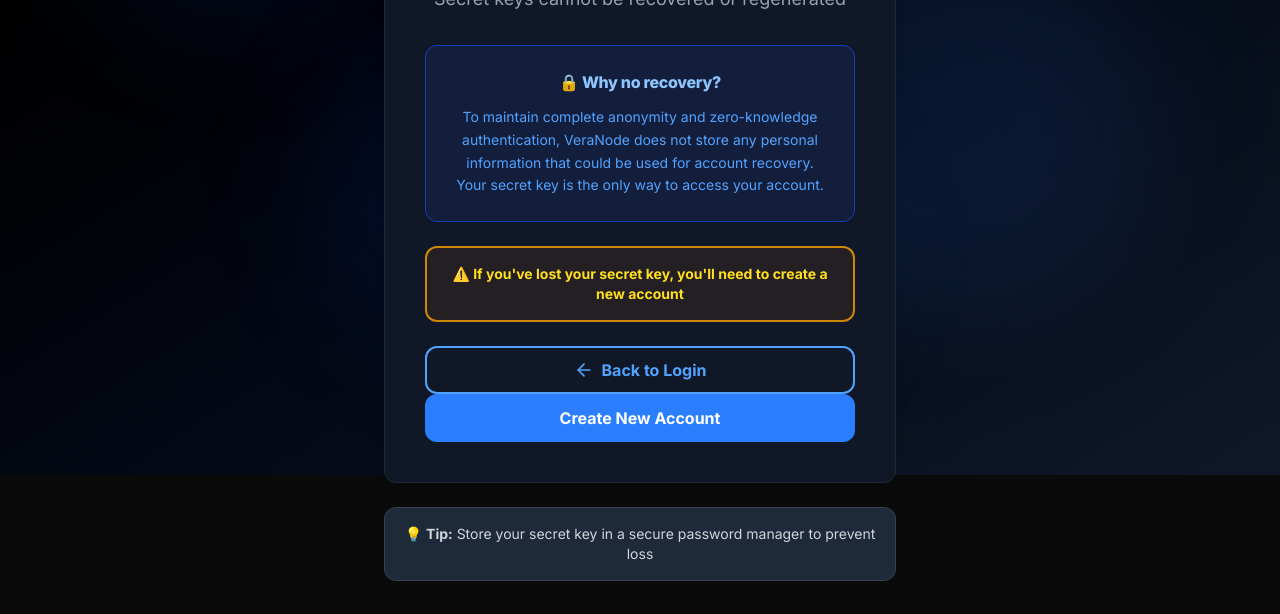
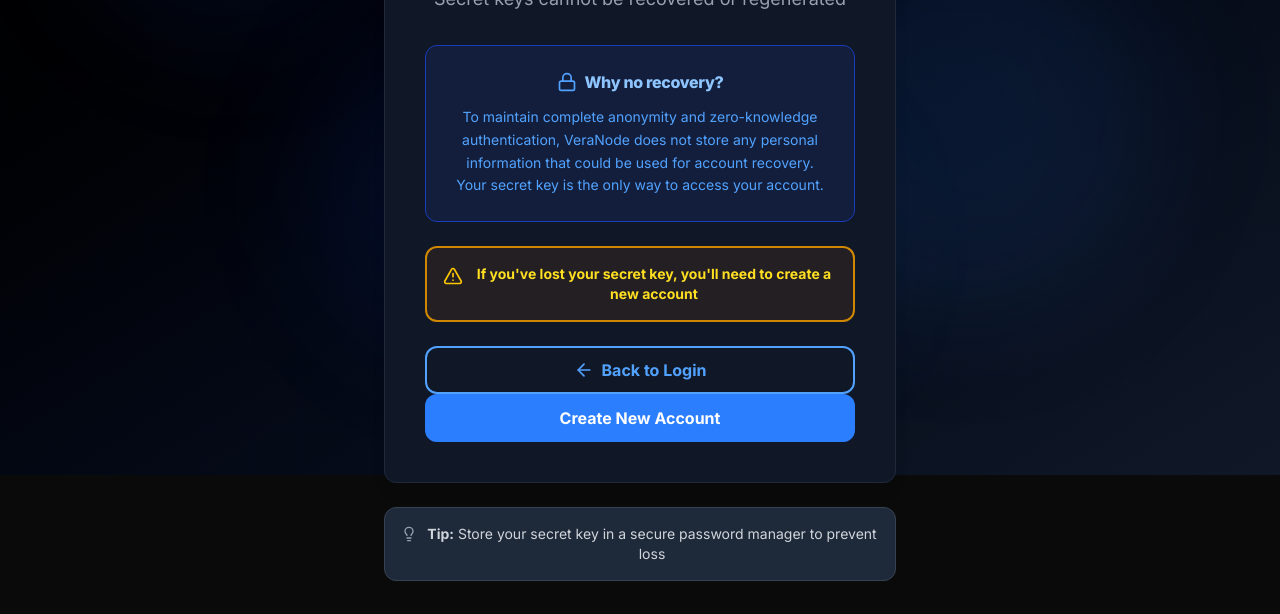
Before and after one commit to ShahzaibAhmad05/VeraNode-web, a Next.js app: page /auth/recover in a window 1280 px wide. Shown: the part 325-939 px from the top of the page. Built offline with nearby package versions, Linux system fonts and the light colour scheme; no server answers.

Commit message:
strip emojis from frontend

```diff
--- a/app/auth/login/page.tsx
+++ b/app/auth/login/page.tsx
@@ -8,7 +8,7 @@
 import Button from '@/components/ui/Button';
 import Input from '@/components/ui/Input';
 import Card from '@/components/ui/Card';
-import { LogIn, Key, AlertTriangle } from 'lucide-react';
+import { LogIn, Key, AlertTriangle, Lock } from 'lucide-react';
 
 export default function LoginPage() {
   const router = useRouter();
@@ -103,9 +103,12 @@
           <div className="mt-8 space-y-4">
             {/* Warning about lost keys */}
             <div className="p-4 bg-yellow-50 dark:bg-yellow-900/20 border border-yellow-200 dark:border-yellow-800 rounded-xl">
-              <p className="text-sm text-center text-yellow-900 dark:text-yellow-300 font-medium">
-                ⚠️ <strong>Warning:</strong> Lost keys cannot be recovered. Keep your key safe!
-              </p>
+              <div className="flex items-start justify-center space-x-2">
+                <AlertTriangle className="w-4 h-4 text-yellow-600 dark:text-yellow-400 shrink-0 mt-0.5" />
+                <p className="text-sm text-center text-yellow-900 dark:text-yellow-300 font-medium">
+                  <strong>Warning:</strong> Lost keys cannot be recovered. Keep your key safe!
+                </p>
+              </div>
             </div>
 
             <div className="relative">
@@ -138,9 +141,12 @@
           transition={{ delay: 0.2 }}
           className="mt-6 p-4 bg-blue-50 dark:bg-blue-900/20 border border-blue-200 dark:border-blue-800 rounded-xl"
         >
-          <p className="text-sm text-center text-blue-900 dark:text-blue-300">
-            🔒 <strong>Zero-Knowledge Authentication</strong> - Your identity remains completely anonymous
-          </p>
+          <div className="flex items-start justify-center space-x-2">
+            <Lock className="w-4 h-4 text-blue-600 dark:text-blue-400 shrink-0 mt-0.5" />
+            <p className="text-sm text-center text-blue-900 dark:text-blue-300">
+              <strong>Zero-Knowledge Authentication</strong> - Your identity remains completely anonymous
+            </p>
+          </div>
         </motion.div>
       </motion.div>
     </div>
--- a/app/auth/recover/page.tsx
+++ b/app/auth/recover/page.tsx
@@ -5,7 +5,7 @@
 import { motion } from 'framer-motion';
 import Button from '@/components/ui/Button';
 import Card from '@/components/ui/Card';
-import { ShieldOff, ArrowLeft } from 'lucide-react';
+import { ShieldOff, ArrowLeft, Lock, AlertTriangle, Lightbulb } from 'lucide-react';
 
 export default function RecoverPage() {
   // Recovery is not available due to enhanced anonymity
@@ -21,7 +21,7 @@
         <Card hover={false} className="p-10">
           {/* Header */}
           <div className="text-center mb-8">
-            <div className="w-20 h-20 bg-gradient-to-br from-gray-600 to-gray-700 rounded-2xl flex items-center justify-center mx-auto mb-6 shadow-lg">
+            <div className="w-20 h-20 bg-linear-to-br from-gray-600 to-gray-700 rounded-2xl flex items-center justify-center mx-auto mb-6 shadow-lg">
               <ShieldOff className="w-10 h-10 text-white" />
             </div>
             <h1 className="text-4xl font-black text-gray-900 dark:text-white mb-3 tracking-tight">
@@ -34,21 +34,28 @@
 
           {/* Info Box */}
           <div className="mb-6 p-6 bg-blue-50 dark:bg-blue-900/20 border border-blue-200 dark:border-blue-800 rounded-xl">
-            <h3 className="font-bold text-blue-900 dark:text-blue-300 mb-3 text-center">
-              🔒 Why no recovery?
-            </h3>
+            <div className="flex items-center justify-center space-x-2 mb-3">
+              <Lock className="w-5 h-5 text-blue-600 dark:text-blue-400" />
+              <h3 className="font-bold text-blue-900 dark:text-blue-300 text-center">
+                Why no recovery?
+              </h3>
+            </div>
             <p className="text-sm text-blue-800 dark:text-blue-400 text-center leading-relaxed">
               To maintain complete anonymity and zero-knowledge authentication,
               VeraNode does not store any personal information that could be used
               for account recovery. Your secret key is the only way to access your account.
             </p>
+
           </div>
 
           {/* Warning Box */}
           <div className="mb-6 p-4 bg-yellow-50 dark:bg-yellow-900/20 border-2 border-yellow-400 dark:border-yellow-600 rounded-xl">
-            <p className="text-sm text-yellow-900 dark:text-yellow-300 font-bold text-center">
-              ⚠️ If you&apos;ve lost your secret key, you&apos;ll need to create a new account
-            </p>
+            <div className="flex items-start justify-center space-x-2">
+              <AlertTriangle className="w-5 h-5 text-yellow-600 dark:text-yellow-400 shrink-0 mt-0.5" />
+              <p className="text-sm text-yellow-900 dark:text-yellow-300 font-bold text-center">
+                If you&apos;ve lost your secret key, you&apos;ll need to create a new account
+              </p>
+            </div>
           </div>
 
           <div className="space-y-3">
@@ -82,9 +89,12 @@
           transition={{ delay: 0.2 }}
           className="mt-6 p-4 bg-gray-50 dark:bg-gray-800 border border-gray-200 dark:border-gray-700 rounded-xl"
         >
-          <p className="text-sm text-center text-gray-700 dark:text-gray-300">
-            💡 <strong>Tip:</strong> Store your secret key in a secure password manager to prevent loss
-          </p>
+          <div className="flex items-start justify-center space-x-2">
+            <Lightbulb className="w-4 h-4 text-gray-600 dark:text-gray-400 shrink-0 mt-0.5" />
+            <p className="text-sm text-center text-gray-700 dark:text-gray-300">
+              <strong>Tip:</strong> Store your secret key in a secure password manager to prevent loss
+            </p>
+          </div>
         </motion.div>
       </motion.div>
     </div>
--- a/app/dashboard/profile/page.tsx
+++ b/app/dashboard/profile/page.tsx
@@ -8,7 +8,7 @@
 import Button from '@/components/ui/Button';
 import Badge from '@/components/ui/Badge';
 import Modal from '@/components/ui/Modal';
-import { User, Key, Copy, CheckCircle, Shield, TrendingUp, Award, AlertCircle } from 'lucide-react';
+import { User, Key, Copy, CheckCircle, Shield, TrendingUp, Award, AlertCircle, AlertTriangle } from 'lucide-react';
 import { userAPI } from '@/lib/api';
 import type { Rumor, UserStats } from '@/types';
 import { copyToClipboard, formatRelativeTime } from '@/lib/utils';
@@ -272,17 +272,22 @@
       <Modal
         isOpen={showSecretKeyModal}
         onClose={() => setShowSecretKeyModal(false)}
-        title="🔑 Your Secret Key"
+        title="Your Secret Key"
         size="md"
       >
         <div className="space-y-4">
           <div className="bg-yellow-50 dark:bg-yellow-900/20 border border-yellow-200 dark:border-yellow-800 rounded-lg p-4">
-            <p className="text-sm text-yellow-800 dark:text-yellow-300 font-medium mb-2">
-              ⚠️ Keep this key safe!
-            </p>
-            <p className="text-sm text-yellow-800 dark:text-yellow-300">
-              This key is used to maintain your anonymity and reputation. Do not share it with anyone.
-            </p>
+            <div className="flex items-start space-x-2">
+              <AlertTriangle className="w-4 h-4 text-yellow-600 dark:text-yellow-400 shrink-0 mt-0.5" />
+              <div>
+                <p className="text-sm text-yellow-800 dark:text-yellow-300 font-medium mb-2">
+                  Keep this key safe!
+                </p>
+                <p className="text-sm text-yellow-800 dark:text-yellow-300">
+                  This key is used to maintain your anonymity and reputation. Do not share it with anyone.
+                </p>
+              </div>
+            </div>
           </div>
 
           <div className="bg-gray-100 dark:bg-gray-800 rounded-lg p-4">
--- a/app/rumor/create/page.tsx
+++ b/app/rumor/create/page.tsx
@@ -9,7 +9,7 @@
 import Select from '@/components/ui/Select';
 import Card from '@/components/ui/Card';
 import Modal from '@/components/ui/Modal';
-import { PlusCircle, AlertCircle, CheckCircle, Sparkles } from 'lucide-react';
+import { PlusCircle, AlertCircle, CheckCircle, Sparkles, Check, X } from 'lucide-react';
 import { rumorAPI } from '@/lib/api';
 import toast from 'react-hot-toast';
 import type { AreaOfVote, AIValidation } from '@/types';
@@ -254,12 +254,16 @@
 
             {/* Details */}
             <div className="bg-gray-50 dark:bg-gray-900/50 rounded-lg p-4">
-              <p className="text-sm text-gray-700 dark:text-gray-300">
+              <p className="text-sm text-gray-700 dark:text-gray-300 flex items-center gap-2">
                 <strong>Is Rumor:</strong>{' '}
                 {validationResult.isRumor ? (
-                  <span className="text-green-600 dark:text-green-400">Yes ✓</span>
+                  <span className="text-green-600 dark:text-green-400 flex items-center gap-1">
+                    Yes <Check className="w-4 h-4" />
+                  </span>
                 ) : (
-                  <span className="text-red-600 dark:text-red-400">No ✗</span>
+                  <span className="text-red-600 dark:text-red-400 flex items-center gap-1">
+                    No <X className="w-4 h-4" />
+                  </span>
                 )}
               </p>
               {validationResult.suggestedArea && (
--- a/components/features/RumorCard.tsx
+++ b/components/features/RumorCard.tsx
@@ -7,7 +7,7 @@
 import Badge from '@/components/ui/Badge';
 import type { Rumor } from '@/types';
 import { formatRelativeTime, formatTimeRemaining, calculateTimeRemaining } from '@/lib/utils';
-import { Clock, TrendingUp, Users, Lock, CheckCircle, XCircle } from 'lucide-react';
+import { Clock, TrendingUp, Users, Lock, CheckCircle, XCircle, Check, X } from 'lucide-react';
 
 interface RumorCardProps {
   rumor: Rumor;
@@ -135,15 +135,23 @@
             }`}
           >
             <p
-              className={`text-sm font-medium ${
+              className={`text-sm font-medium flex items-center gap-1 ${
                 rumor.finalDecision === 'FACT'
                   ? 'text-green-800 dark:text-green-300'
                   : 'text-red-800 dark:text-red-300'
               }`}
             >
-              {rumor.finalDecision === 'FACT'
-                ? '✓ Community verified this as a FACT'
-                : '✗ Community confirmed this as a LIE'}
+              {rumor.finalDecision === 'FACT' ? (
+                <>
+                  <Check className="w-4 h-4" />
+                  <span>Community verified this as a FACT</span>
+                </>
+              ) : (
+                <>
+                  <X className="w-4 h-4" />
+                  <span>Community confirmed this as a LIE</span>
+                </>
+              )}
             </p>
           </div>
         )}
```
Also changed, not shown: app/auth/register/page.tsx (+13 -7 lines).
